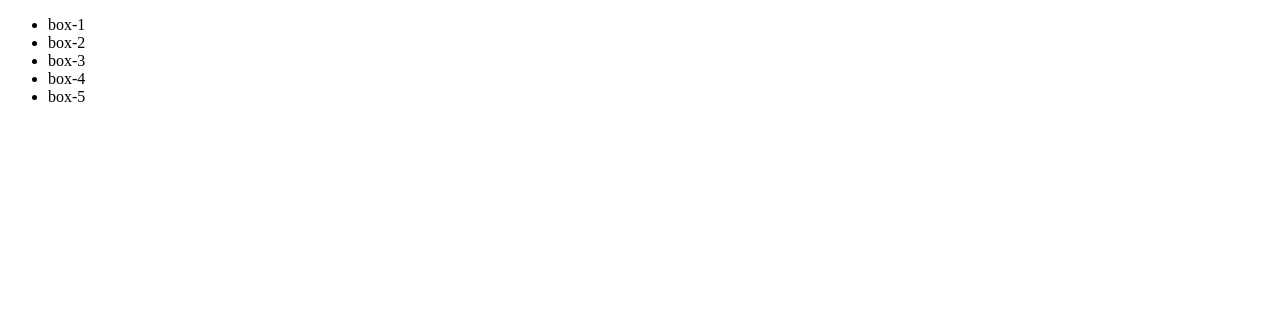
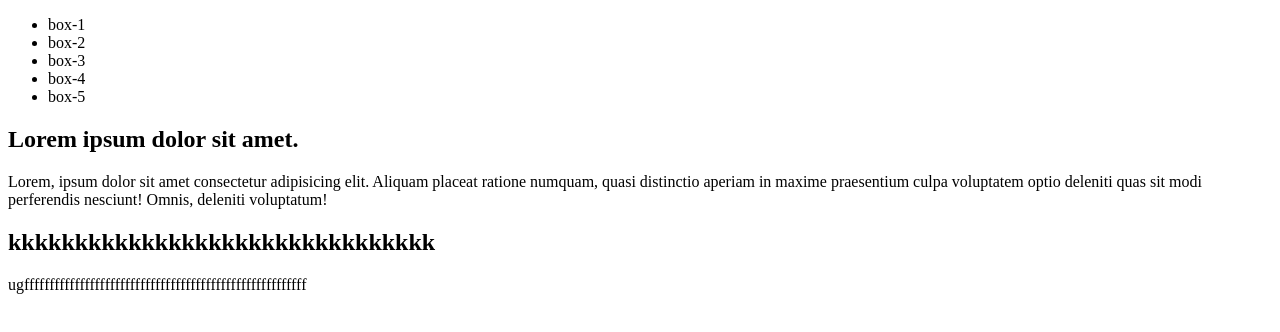
Before and after one commit to konok101/Js-Dom, a plain HTML site: page MOdule 24/append.html in a window 1280 px wide. Drawn offline with Linux system fonts and the light colour scheme.

Commit message:
dom variable, append

```diff
--- a/MOdule 24/append.html
+++ b/MOdule 24/append.html
@@ -1,11 +1,13 @@
 <!DOCTYPE html>
 <html lang="en">
+
 <head>
     <meta charset="UTF-8">
     <meta http-equiv="X-UA-Compatible" content="IE=edge">
     <meta name="viewport" content="width=device-width, initial-scale=1.0">
     <title>Document</title>
 </head>
+
 <body>
     <ul id="parent-li">
         <li>box-1</li>
@@ -14,12 +16,35 @@
         <li>box-4</li>
     </ul>
 
+  <section id="maisectionn" >
+    <div>
+        <h1>Lorem ipsum dolor sit amet.</h1>
+        <p>Lorem, ipsum dolor sit amet consectetur adipisicing elit. Aliquam placeat ratione numquam, quasi distinctio
+            aperiam in maxime praesentium culpa voluptatem optio deleniti quas sit modi perferendis nesciunt! Omnis,
+            deleniti voluptatum!</p>
+    </div>
+  </section>
+
     <script>
-        const li= document.createElement('li');
-         li.innerText="box-5";
+        const li = document.createElement('li');
+        const ab = li.innerText = "box-5";
 
-         const a=document.getElementById('parent-li');
-         a.appendChild(li)
+        const a = document.getElementById('parent-li');
+        a.appendChild(li)
+
+        const div= document.createElement('div');
+        const h1= document.createElement('h1');
+        h1.innerText='kkkkkkkkkkkkkkkkkkkkkkkkkkkkkkkk';
+        const p=document.createElement('p');
+        p.innerText="ugffffffffffffffffffffffffffffffffffffffffffffffffffffffff"
+        div.appendChild(h1)
+        div.appendChild(p)
+
+        const forMainSection=document.getElementById('maisectionn');
+
+        forMainSection.appendChild(div)
+
     </script>
 </body>
+
 </html>
```
